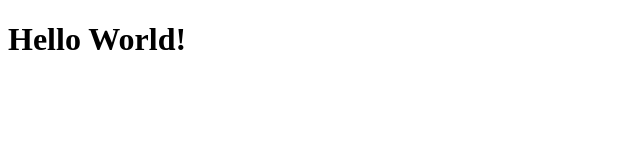
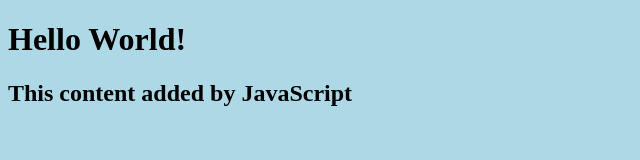
Before and after one commit to ic2505/my-personal-website, a plain HTML site: page index.html in a window 1280 px wide. Shown: the whole page, without its empty margins (0-640 px from the left). Drawn offline with Linux system fonts and the light colour scheme.

Commit message:
add style.css and script.js to website

```diff
--- a/index.html
+++ b/index.html
@@ -4,9 +4,12 @@
     <meta charset="UTF-8">
     <meta http-equiv="X-UA-Compatible" content="IE=edge">
     <meta name="viewport" content="width=device-width, initial-scale=1.0">
+    <link rel="stylesheet" href="style.css" />
     <title>My Personal Website</title>
 </head>
 <body>
     <h1>Hello World!</h1>
+
+    <script src="script.js"></script>
 </body>
 </html>
--- /dev/null
+++ b/script.js
@@ -0,0 +1,3 @@
+const h2 = document.createElement("h2");
+h2.textContent = "This content added by JavaScript";
+document.querySelector("body").appendChild(h2);
--- /dev/null
+++ b/style.css
@@ -0,0 +1,3 @@
+body {
+  background: #ADD8E6;
+}
```
